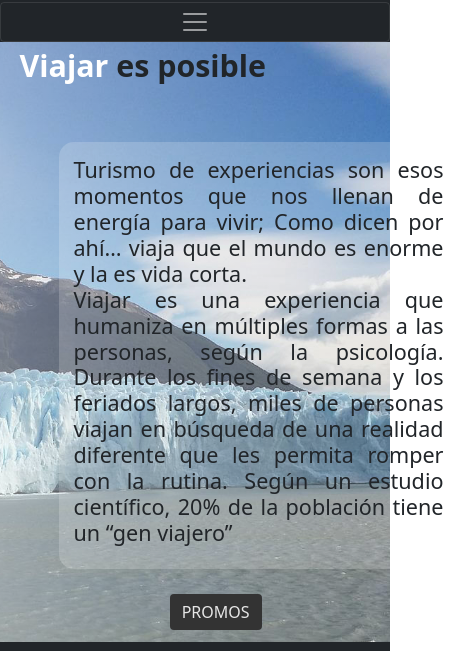
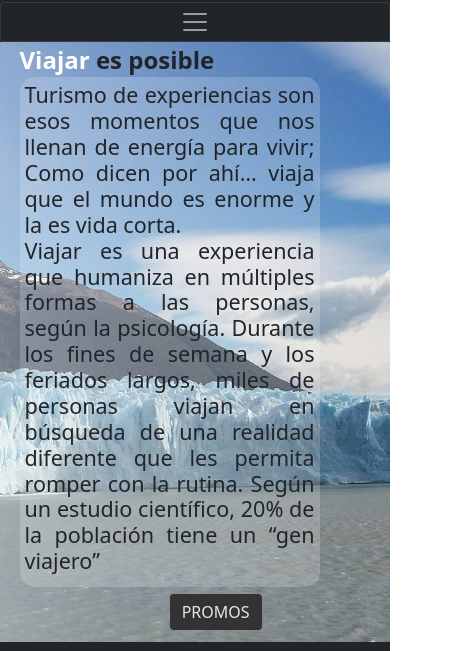
Before and after one commit to Avitchu/ferturismo, a website: page index.html in a window 390 px wide. Shown: the part 130-781 px from the top of the page, 459 px wide, since content can reach past the window. Drawn offline with nearby package versions, Linux system fonts and the light colour scheme.

Commit message:
acomode index movil

```diff
--- a/component/_mobile.scss
+++ b/component/_mobile.scss
@@ -16,10 +16,14 @@
         top: 10%;}
 
     &__Parrafo
-    { width: 400px;
+    {   top: 35px;
+        padding: 5px;
+        width: 300px;
+        font-size: 8px;
     left: 5%;
     // height: 80%;
     margin-bottom: 20px;
+    p h4 {font-size: 75%;}
 }}
 .contenido__boton {
     top: 550px !important;
@@ -30,9 +34,9 @@
     // .fondo_banner{height: 800px;}
 
     .contenido__titulo .contenido__titulo__Principal{
-        font-size: 1.9rem;
+        font-size: 1.5rem;
         position: absolute;
-        top: 15%;
+        top: 10%;
         left: 5%;
 }
 .botonComprar
```
Also changed, not shown: css/style.min.css.
